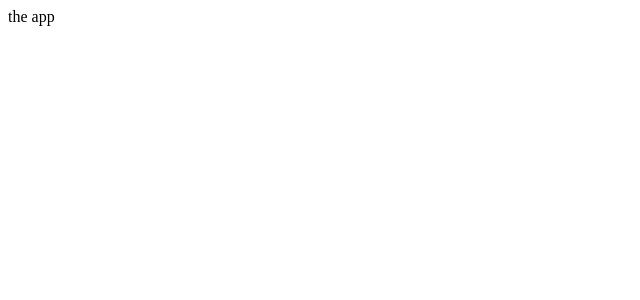
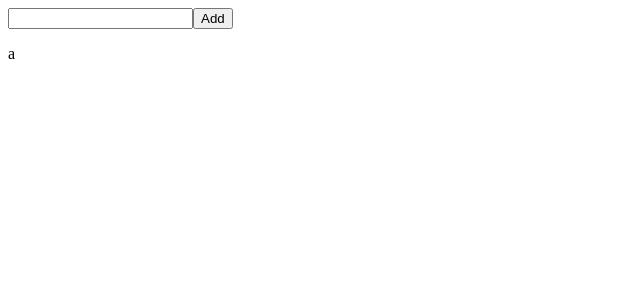
Before and after one commit to ParkJong-Hun/To-Do-List, a React (Create React App) app: page / in a window 1280 px wide. Shown: the top 300 px of the page, without its empty margins (0-640 px from the left). Built offline with nearby package versions, Linux system fonts and the light colour scheme.

Commit message:
2021/06/09 17:03

```diff
--- /dev/null
+++ b/src/components/Add.js
@@ -0,0 +1,16 @@
+import React, { useState } from 'react';
+
+const Add = () => {
+    const [text, addText] = useState('');
+    const OnClick = (event) => {
+
+        addText(event);
+    }
+    return (
+        <div>
+            <input type="text" id="listAddText"/>
+            <button onClick={OnClick}>Add</button>
+        </div>
+    );
+}
+export default Add;
--- a/src/components/App.js
+++ b/src/components/App.js
@@ -1,10 +1,18 @@
 import logo from './logo.svg';
+import Add from './Add';
+import List from './List';
+import Edit from './Edit';
+import Delete from './Delete';
 
+//root component
 function App() {
   return (
-    <div className="App">
-      the app
-    </div>
+    <>
+      <Add />
+      <List />
+      <Edit />
+      <Delete />
+    </>
   );
 }
 
--- /dev/null
+++ b/src/components/Delete.js
@@ -0,0 +1,8 @@
+import React from 'react';
+
+const Delete = () => {
+    return (
+        <div></div>
+    );
+}
+export default Delete;
--- /dev/null
+++ b/src/components/Edit.js
@@ -0,0 +1,8 @@
+import React from 'react';
+
+const Edit = () => {
+    return (
+        <div></div>
+    );
+}
+export default Edit;
--- /dev/null
+++ b/src/components/List.js
@@ -0,0 +1,10 @@
+import React from 'react';
+
+const List = () => {
+    return (
+        <div>
+            <p>a</p>
+        </div>
+    );
+}
+export default List;
--- a/src/index.js
+++ b/src/index.js
@@ -4,10 +4,12 @@ import ReactDOM from 'react-dom';
 import App from './components/App';
 import reportWebVitals from './components/reportWebVitals';
 
+//컴포넌트 들을 렌더링(실제 화면에 쏨)
 ReactDOM.render(
   <React.StrictMode>
     <App />
   </React.StrictMode>,
+  //index.html의 root
   document.getElementById('root')
 );
 
```
Also changed, not shown: 1 other file (tests, documents, lock files or other folders).
